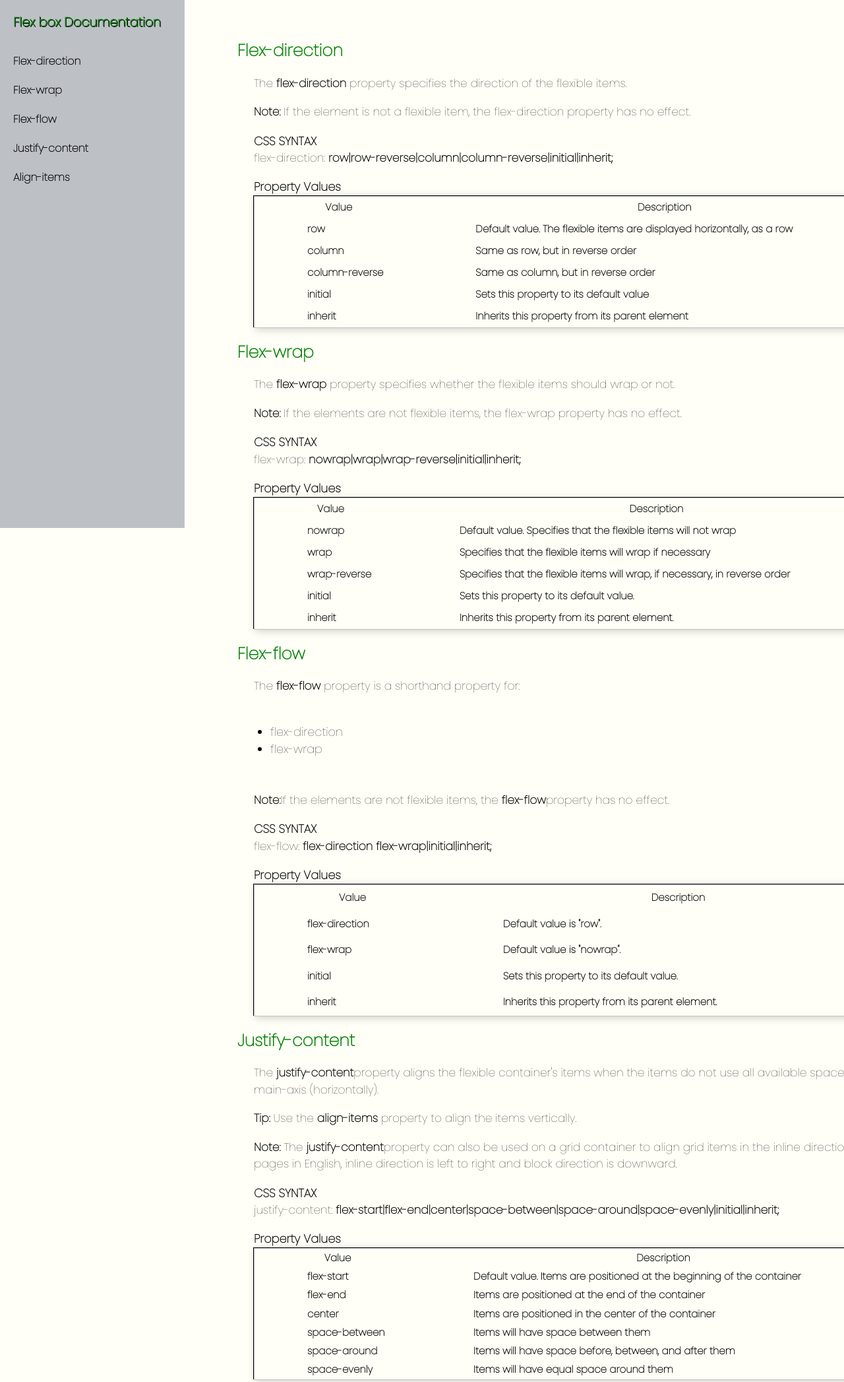
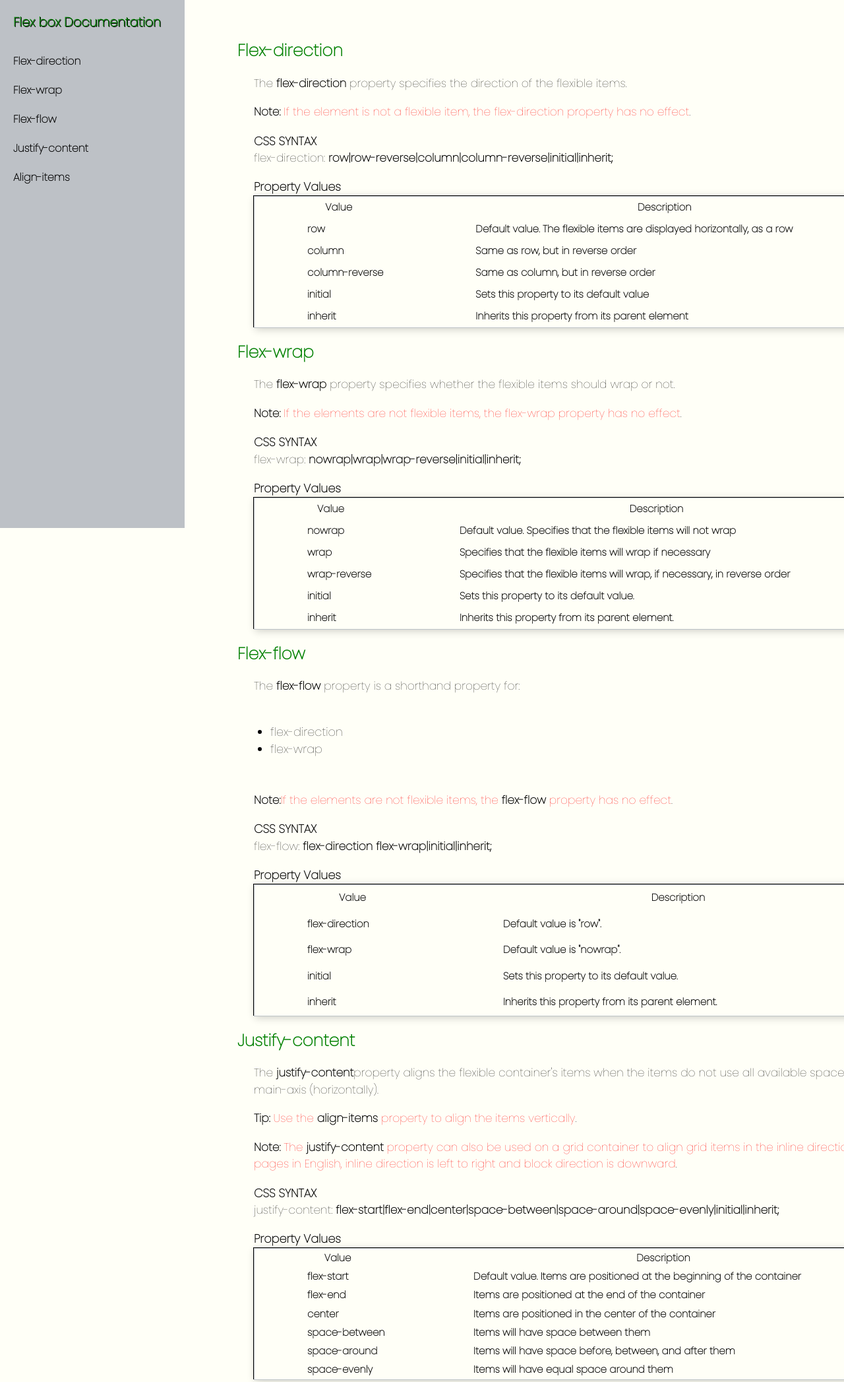
Before and after one commit to JericoDellomas/Documentation-Page, a plain HTML site: page index.html in a window 1280 px wide. Shown: the top 2094 px of the page at 66% size. Drawn offline with Linux system fonts and the light colour scheme.

Commit message:
update some info

```diff
--- a/index.html
+++ b/index.html
@@ -25,7 +25,7 @@
        <header>Flex-direction </header>
        <article>
        <p>The <b>flex-direction</b> property specifies the direction of the flexible items.</p>
-        <p><b>Note:</b> If the element is not a flexible item, the flex-direction property has no effect.</p>
+        <p><b>Note:</b><span> If the element is not a flexible item, the flex-direction property has no effect</span>.</p>
         <h4>CSS SYNTAX</h4>
         <p>flex-direction: <b>row|row-reverse|column|column-reverse|initial|inherit;</b></p>
 
@@ -63,7 +63,7 @@
        <header>Flex-wrap </header>
        <article>
         <p>The <b>flex-wrap</b> property specifies whether the flexible items should wrap or not.</p>
-        <p><b>Note:</b> If the elements are not flexible items, the flex-wrap property has no effect.</p>
+        <p><b>Note:</b> <span>If the elements are not flexible items, the flex-wrap property has no effect</span>.</p>
         <h4>CSS SYNTAX</h4>
         <p>flex-wrap:<b> nowrap|wrap|wrap-reverse|initial|inherit;</b></p>
         <h4>Property Values</h4>
@@ -101,11 +101,11 @@
        <article>
        <p>The <b>flex-flow</b> property is a shorthand property for:</p>
        <ul>
-        <li><u>flex-direction</u></li>
-        <li><u>flex-wrap</u></li>
+        <li>flex-direction</li>
+        <li>flex-wrap</li>
        </ul>
        <br>
-       <p><b>Note:</b>If the elements are not flexible items, the <b>flex-flow</b>property has no effect.</p>
+       <p><b>Note:</b><span>If the elements are not flexible items, the</span> <b>flex-flow</b> <span>property has no effect</span>.</p>
        <h4>CSS SYNTAX</h4>
        <p>flex-flow: <b>flex-direction flex-wrap|initial|inherit;</b></p>
        <h4>Property Values</h4>
@@ -138,8 +138,8 @@
        <header>Justify-content </header>
        <article>
        <p>The <b>justify-content</b>property aligns the flexible container's items when the items do not use all available space on the main-axis (horizontally).</p>
-       <p><b>Tip:</b> Use the <b>align-items</b> property to align the items vertically.</p>
-       <p><b>Note:</b> The <b>justify-content</b>property can also be used on a grid container to align grid items in the inline direction. For pages in English, inline direction is left to right and block direction is downward.
+       <p><b>Tip:</b>  <span>Use the</span> <b>align-items</b> <span>property to align the items vertically</span>.</p>
+       <p><b>Note:</b> <span> The </span><b>justify-content</b> <span>property can also be used on a grid container to align grid items in the inline direction. For pages in English, inline direction is left to right and block direction is downward</span>.
 
 
        </p>
@@ -191,7 +191,7 @@
        </ul>
        <br>
        <p>For this property to have any alignment effect, the items need available space around themselves in the appropriate direction.</p>
-       <p><b>Tip:</b> User the <b>align-self</b> property of each item to override the  <b>align-item</b> property.</p>
+       <p><b>Tip:</b>  <span>User the</span> <b>align-self</b>  <span>property of each item to override the </span> <b>align-item</b> <span> property</span>.</p>
        <h4>CSS SYNTAX</h4>
        <p>align-items: <b> normal|stretch|positional alignment|flex-start|flex-end|baseline|initial|inherit;</b></p>
        <h4>Property Values</h4>
--- a/styles.css
+++ b/styles.css
@@ -132,3 +132,6 @@ padding:10px;
   ul{
     padding: 25px;
   }
+  span{
+    color:red;
+  }
```
